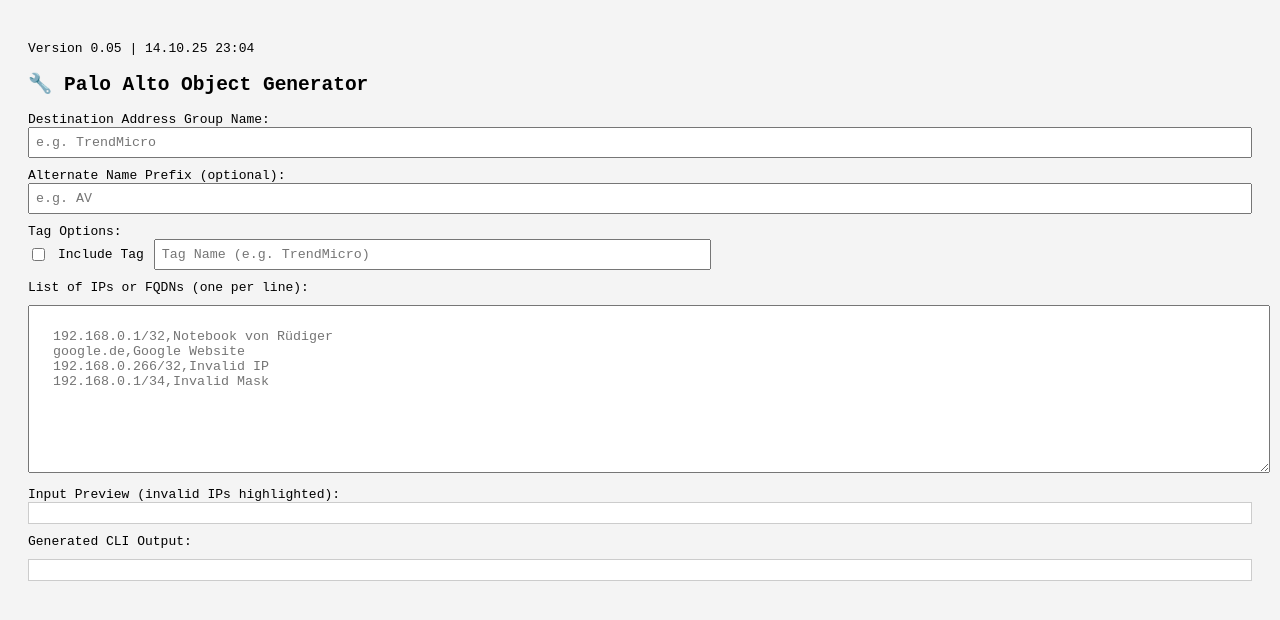
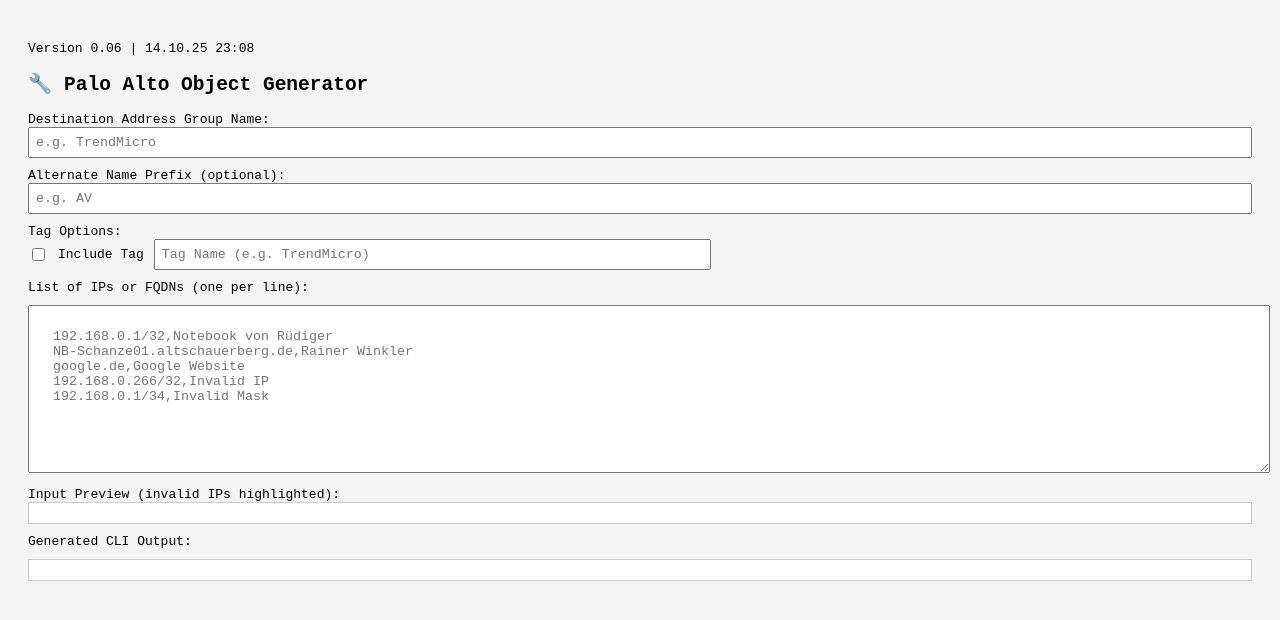
Before and after one commit to thetschulian/PaloAlto-Helper, a plain HTML site: page index.html in a window 1280 px wide. Drawn offline with Linux system fonts and the light colour scheme.

Commit message:
Update index.html

```diff
--- a/index.html
+++ b/index.html
@@ -18,7 +18,7 @@
 </head>
 <body>
 
-<p>Version 0.05 | 14.10.25 23:04</p>
+<p>Version 0.06 | 14.10.25 23:08</p>
 <h2>🔧 Palo Alto Object Generator</h2>
 
 <label>Destination Address Group Name:</label>
@@ -41,6 +41,7 @@
 <label>List of IPs or FQDNs (one per line):</label>
 <textarea id="inputList" rows="10" placeholder="
   192.168.0.1/32,Notebook von Rüdiger
+  NB-Schanze01.altschauerberg.de,Rainer Winkler
   google.de,Google Website
   192.168.0.266/32,Invalid IP
   192.168.0.1/34,Invalid Mask"></textarea>
```
